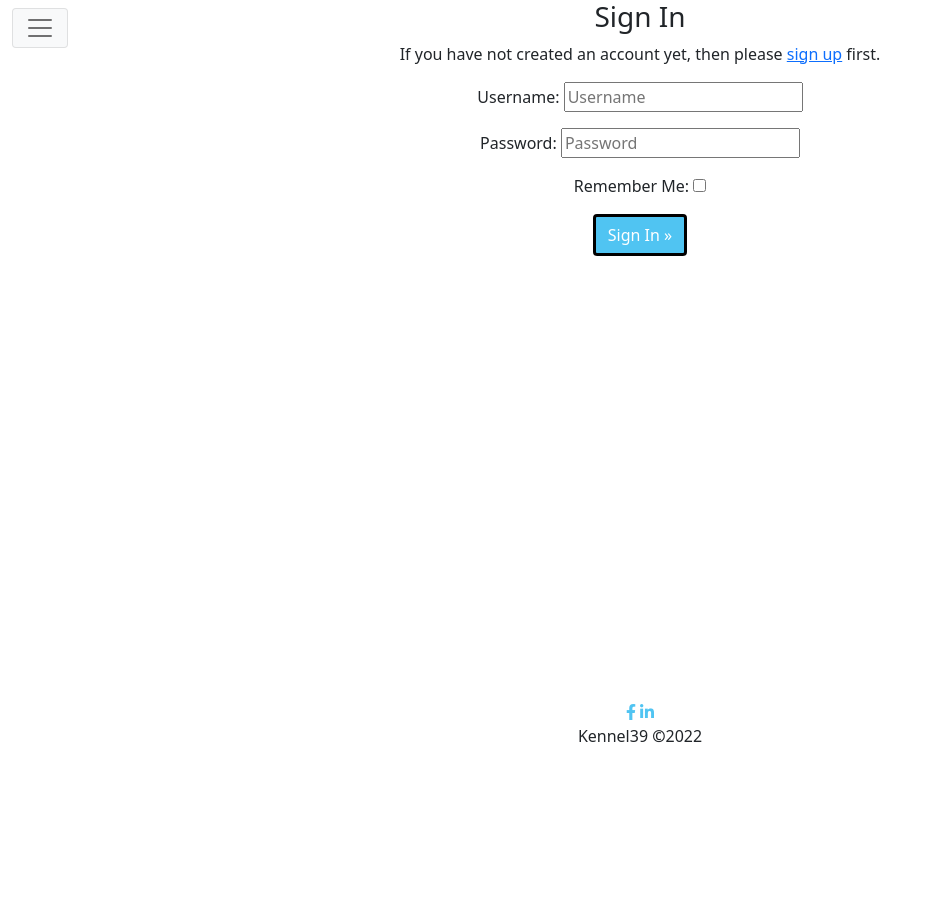
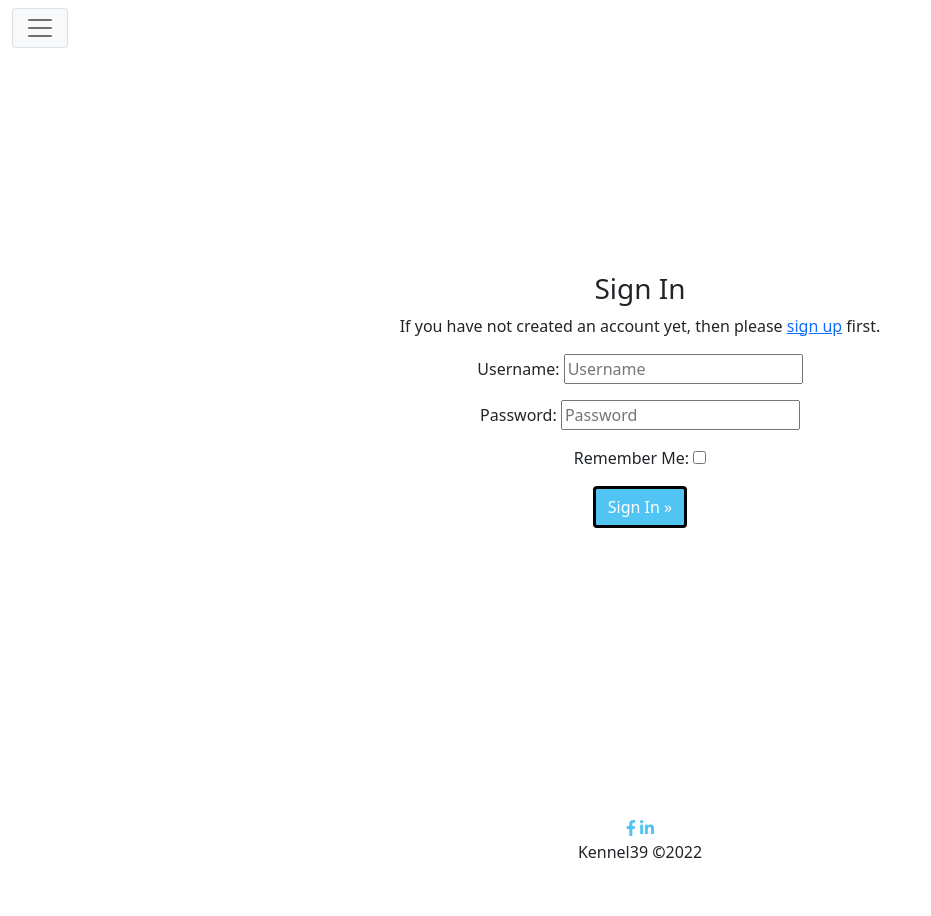
Before and after one commit to StevenWeir038/Kennel39, a Django app: page /accounts/login/ in a window 1280 px wide. Shown: the whole page, without its empty margins (0-931 px from the left). Before the commit the page ends 743 px from the top, so only its background shows below. Run offline with Django 3.2, Linux system fonts and the light colour scheme; parts of the project's set-up code (start-up, migrations or seed data) failed here and were passed over; some libraries are stand-ins or nearby versions.

Commit message:
Center login and register forms on page

```diff
--- a/static/css/style.css
+++ b/static/css/style.css
@@ -37,8 +37,7 @@ body {
 footer {
     height: 100px;
     width: 100%;
-    position: fixed;
-    bottom:0;
+    margin-top: 1em;
     text-align: center;
     background-color: white;
 }
--- a/templates/account/login.html
+++ b/templates/account/login.html
@@ -7,7 +7,7 @@
 
 {% block content %}
 
-<div class="container d-flex flex-column justify-content-center align-items-center text-center h-100">
+<div class="container d-flex flex-column justify-content-center align-items-center text-center min-vh-100">
   <div class="row">
       <div>
           <h3>{% trans "Sign In" %}</h3>
--- a/templates/account/signup.html
+++ b/templates/account/signup.html
@@ -5,7 +5,7 @@
 {% block head_title %}{% trans "Signup" %}{% endblock %}
 
 {% block content %}
-<div class="container d-flex flex-column justify-content-center align-items-center text-center h-100">
+<div class="container d-flex flex-column justify-content-center align-items-center text-center min-vh-100">
     <div class="row">
         <div class="col-md-8 mt-3 offset-md-2">
             <h3>{% trans "Sign Up" %}</h3>
```
